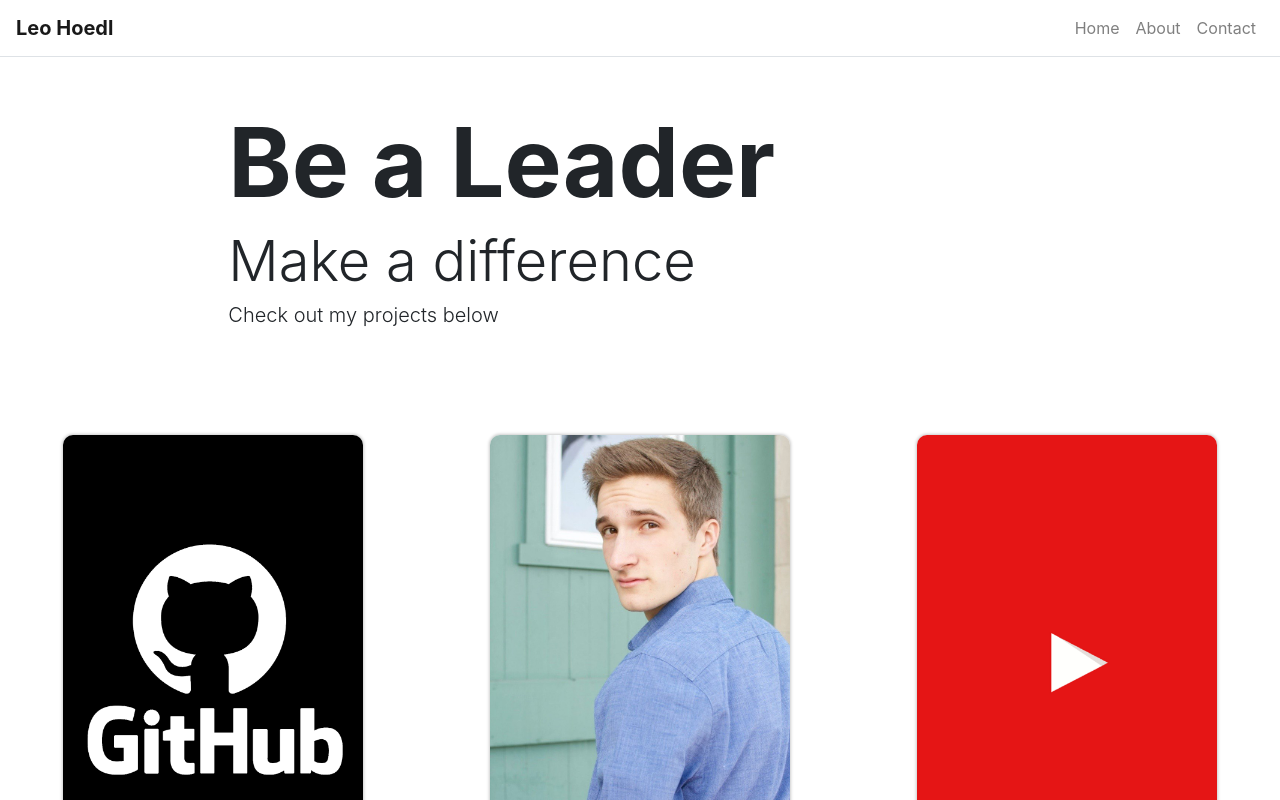
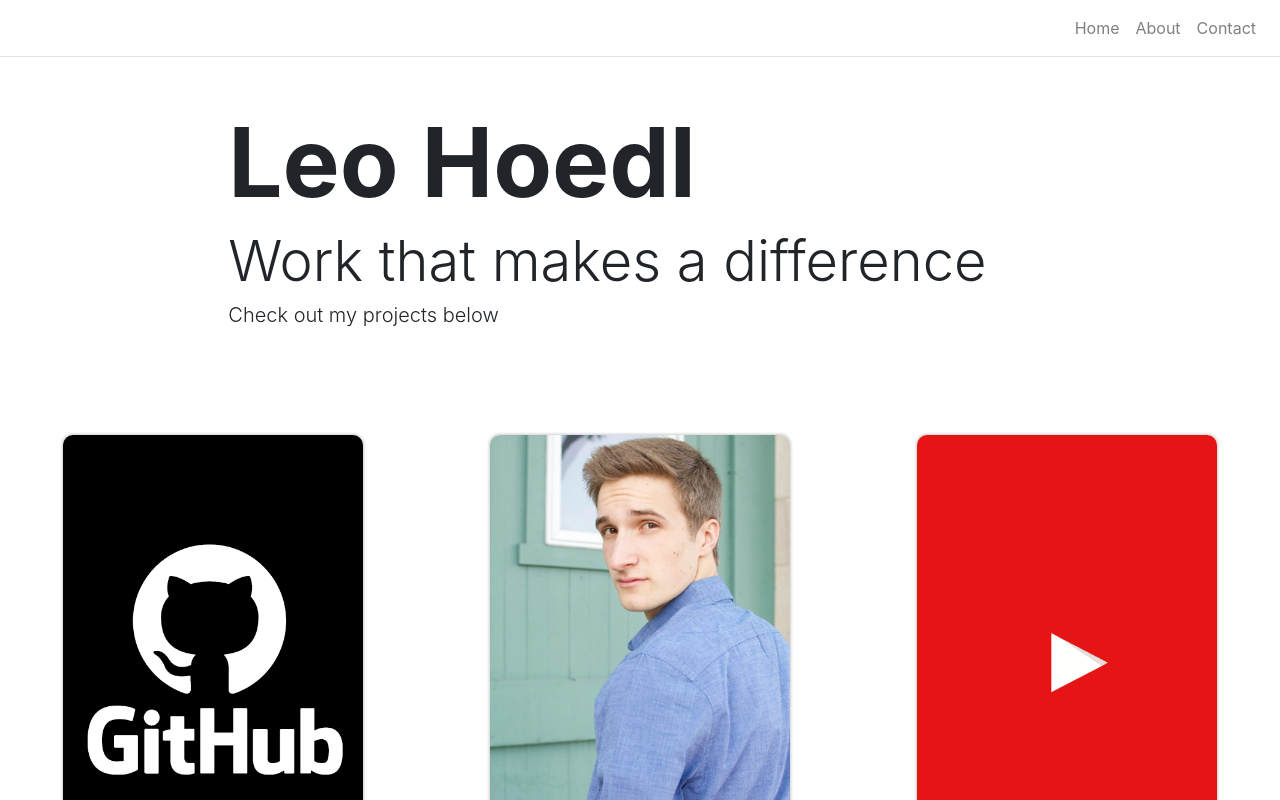
Before and after one commit to leohoedl/leohoedl_portfolio, a React (Create React App) app: page / in a window 1280 px wide. Shown: the top 800 px of the page. Built offline with nearby package versions, Linux system fonts and the light colour scheme.

Commit message:
Changing Homepage

```diff
--- a/src/App.js
+++ b/src/App.js
@@ -24,8 +24,8 @@ class App extends React.Component {
         {title: 'Contact', path: '/contact'}
       ],
       home: {
-        title: 'Be a Leader',
-        subTitle: 'Make a difference',
+        title: 'Leo Hoedl',
+        subTitle: 'Work that makes a difference',
         text: 'Check out my projects below'
       },
       about: {
@@ -43,7 +43,7 @@ class App extends React.Component {
         <Container className="p-0" fluid={true}>
 
           <Navbar className="border-bottom" bg="transparent" variant="light" expand="lg">
-            <Navbar.Brand><b>Leo Hoedl</b></Navbar.Brand>
+            <Navbar.Brand><b></b></Navbar.Brand>
             <Navbar.Toggle className="border-0" aria-controls="navbar-toggle"/>
             <Navbar.Collapse id="navbar-toggle">
               <Nav className="ml-auto">
```
